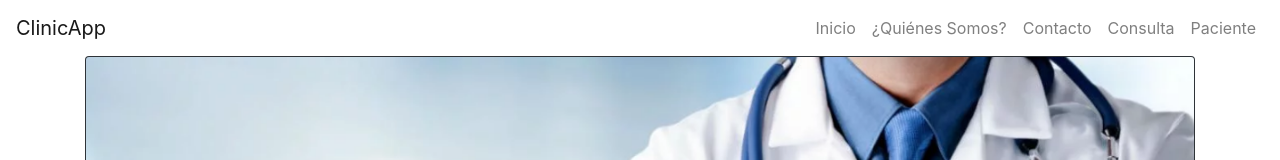
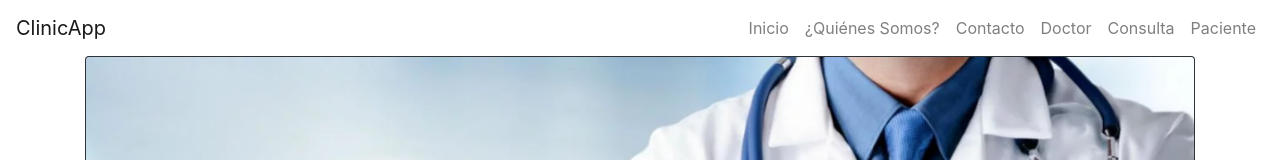
Before and after one commit to VictorGarMar7191/clinica, a React (Create React App) app: page / in a window 1280 px wide. Shown: the top 160 px of the page. Built offline with nearby package versions, Linux system fonts and the light colour scheme.

Commit message:
pestaña de Doctor

```diff
--- a/src/components/navbar/navbar.js
+++ b/src/components/navbar/navbar.js
@@ -7,7 +7,8 @@ const Navbar = () => {
         <div>
         <nav className="navbar navbar-expand-lg navbar-light ">
         <NavLink className="navbar-brand" to="#">ClinicApp</NavLink>
-        <button className="navbar-toggler" type="button" data-toggle="collapse" data-target="#navbarNavAltMarkup" aria-controls="navbarNavAltMarkup" aria-expanded="false" aria-label="Toggle navigation">
+        <button className="navbar-toggler" type="button" data-toggle="collapse" data-target="#navbarNavAltMarkup"
+                    aria-controls="navbarNavAltMarkup" aria-expanded="false" aria-label="Toggle navigation">
           <span className="navbar-toggler-icon"></span>
         </button>
         <div className="collapse navbar-collapse d-flex flex-row-reverse" id="navbarNavAltMarkup">
@@ -15,6 +16,7 @@ const Navbar = () => {
                 <NavLink className="nav-link" activeClassName="disabled" to="/Inicio">Inicio</NavLink>
                 <NavLink className="nav-link" activeClassName="disabled" to="/Quienes">¿Quiénes Somos?</NavLink>
                 <NavLink className="nav-link" activeClassName="disabled" to="/Contacto">Contacto</NavLink>
+                <NavLink className="nav-link" activeClassName="disabled" to="/Doctor">Doctor</NavLink>
                 <NavLink className="nav-link" activeClassName="disabled" to="/Consulta">Consulta</NavLink>
                 <NavLink className="nav-link" activeClassName="disabled" to="/Paciente">Paciente</NavLink>
             </div>
```
